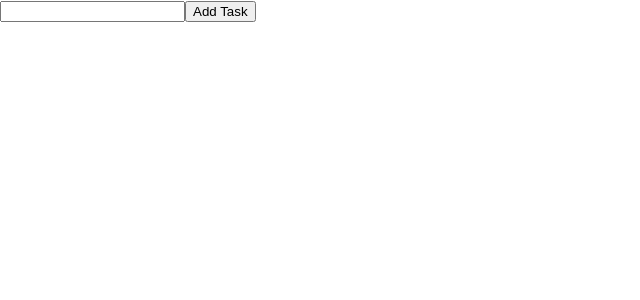
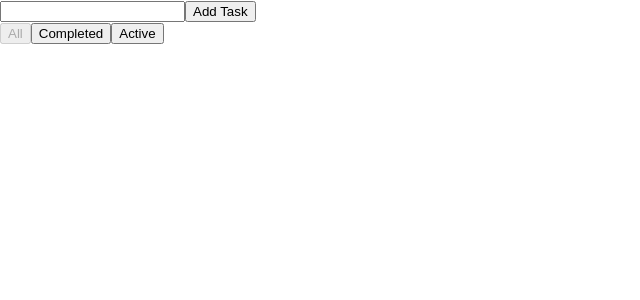
Before and after one commit to spoolae/FS-PROJECTS, a React (Create React App) app in the folder REACT APPS/todo-app/: page / in a window 1280 px wide. Shown: the top 300 px of the page, without its empty margins (0-640 px from the left). Built offline with nearby package versions, Linux system fonts and the light colour scheme.

Commit message:
Added task filters

```diff
--- a/REACT APPS/todo-app/src/App.js
+++ b/REACT APPS/todo-app/src/App.js
@@ -1,16 +1,30 @@
-import React from "react";
+import React, { useState } from "react";
 import "./App.scss";
 import TodoForm from "./components/TodoForm";
 import TodoList from "./components/TodoList";
+import FilterSelector from "./components/FilterSelector";
 import { useTodoList } from "./hooks/useTodoList";
 
 function App() {
   const [todos, addTodo, deleteTodo, toggleTodo] = useTodoList();
+  const [filter, setFilter] = useState("all");
+
+  const filteredTodos =
+    filter === "completed"
+      ? todos.filter((todo) => todo.completed)
+      : filter === "active"
+      ? todos.filter((todo) => !todo.completed)
+      : todos;
 
   return (
     <div className="App">
       <TodoForm addTodo={addTodo} />
-      <TodoList todos={todos} deleteTodo={deleteTodo} toggleTodo={toggleTodo} />
+      <FilterSelector filter={filter} setFilter={setFilter} />
+      <TodoList
+        todos={filteredTodos}
+        deleteTodo={deleteTodo}
+        toggleTodo={toggleTodo}
+      />
     </div>
   );
 }
--- /dev/null
+++ b/REACT APPS/todo-app/src/components/FilterSelector.js
@@ -0,0 +1,25 @@
+import React from "react";
+
+const FilterSelector = ({ filter, setFilter }) => {
+  return (
+    <div>
+      <button onClick={() => setFilter("all")} disabled={filter === "all"}>
+        All
+      </button>
+      <button
+        onClick={() => setFilter("completed")}
+        disabled={filter === "completed"}
+      >
+        Completed
+      </button>
+      <button
+        onClick={() => setFilter("active")}
+        disabled={filter === "active"}
+      >
+        Active
+      </button>
+    </div>
+  );
+};
+
+export default FilterSelector;
--- a/REACT APPS/todo-app/src/components/TodoList.js
+++ b/REACT APPS/todo-app/src/components/TodoList.js
@@ -1,10 +1,20 @@
 import React from "react";
 import TodoItem from "./TodoItem";
 
-const TodoList = ({ todos, deleteTodo, toggleTodo }) => {
+const TodoList = ({ todos, deleteTodo, toggleTodo, filter }) => {
+  const filteredTodos = todos.filter((todo) => {
+    if (filter === "completed") {
+      return todo.completed;
+    } else if (filter === "active") {
+      return !todo.completed;
+    } else {
+      return true;
+    }
+  });
+
   return (
     <ul>
-      {todos.map((todo, index) => (
+      {filteredTodos.map((todo, index) => (
         <TodoItem
           key={index}
           index={index}
--- a/REACT APPS/todo-app/src/hooks/useTodoList.js
+++ b/REACT APPS/todo-app/src/hooks/useTodoList.js
@@ -2,20 +2,33 @@ import { useState } from "react";
 
 export const useTodoList = () => {
   const [todos, setTodos] = useState([]);
+  const [filter, setFilter] = useState("all");
 
   const addTodo = (task) => {
     setTodos([...todos, { task, completed: false }]);
   };
 
   const deleteTodo = (index) => {
-    setTodos(todos.filter((_, i) => i !== index));
+    setTodos([...todos.slice(0, index), ...todos.slice(index + 1)]);
   };
 
   const toggleTodo = (index) => {
-    const newTodos = [...todos];
-    newTodos[index].completed = !newTodos[index].completed;
-    setTodos(newTodos);
+    setTodos([
+      ...todos.slice(0, index),
+      { ...todos[index], completed: !todos[index].completed },
+      ...todos.slice(index + 1),
+    ]);
   };
 
-  return [todos, addTodo, deleteTodo, toggleTodo];
+  const filteredTodos = todos.filter((todo) => {
+    if (filter === "completed") {
+      return todo.completed;
+    } else if (filter === "active") {
+      return !todo.completed;
+    } else {
+      return true;
+    }
+  });
+
+  return [filteredTodos, addTodo, deleteTodo, toggleTodo, filter, setFilter];
 };
```
